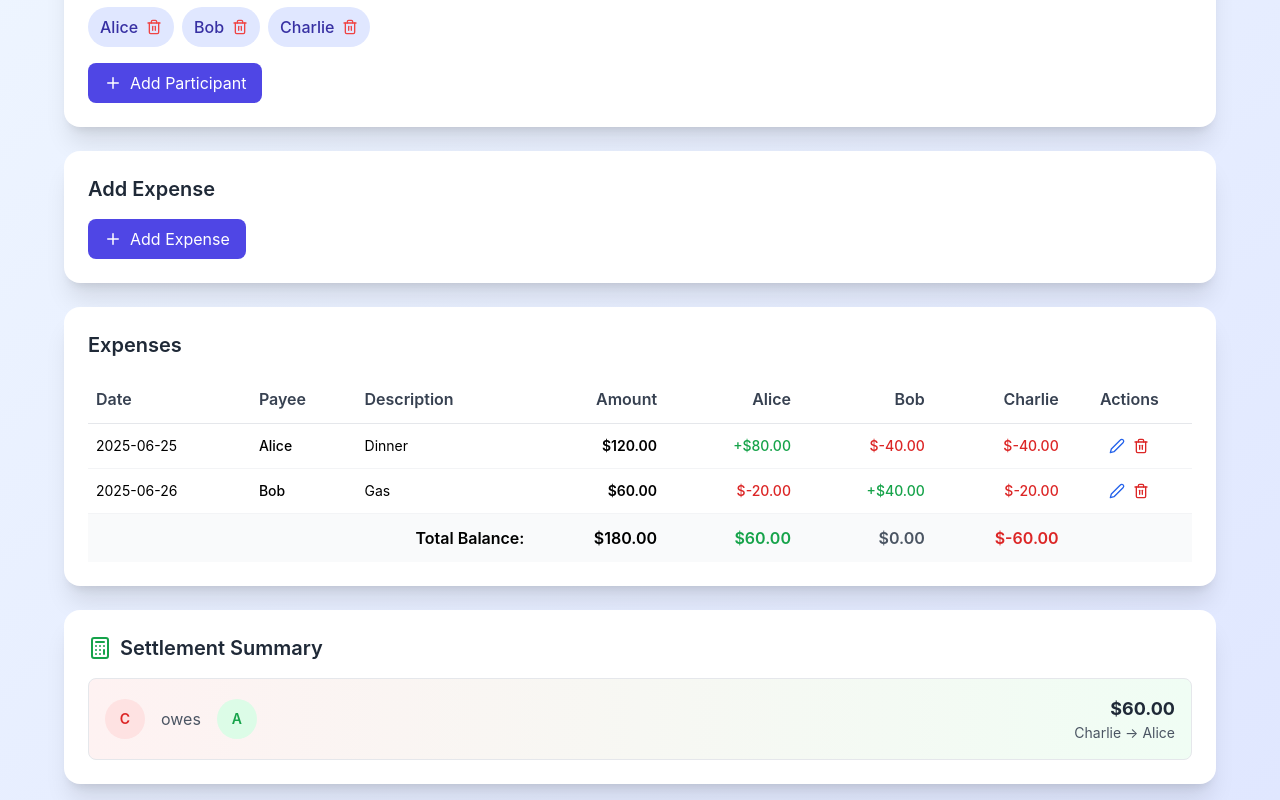
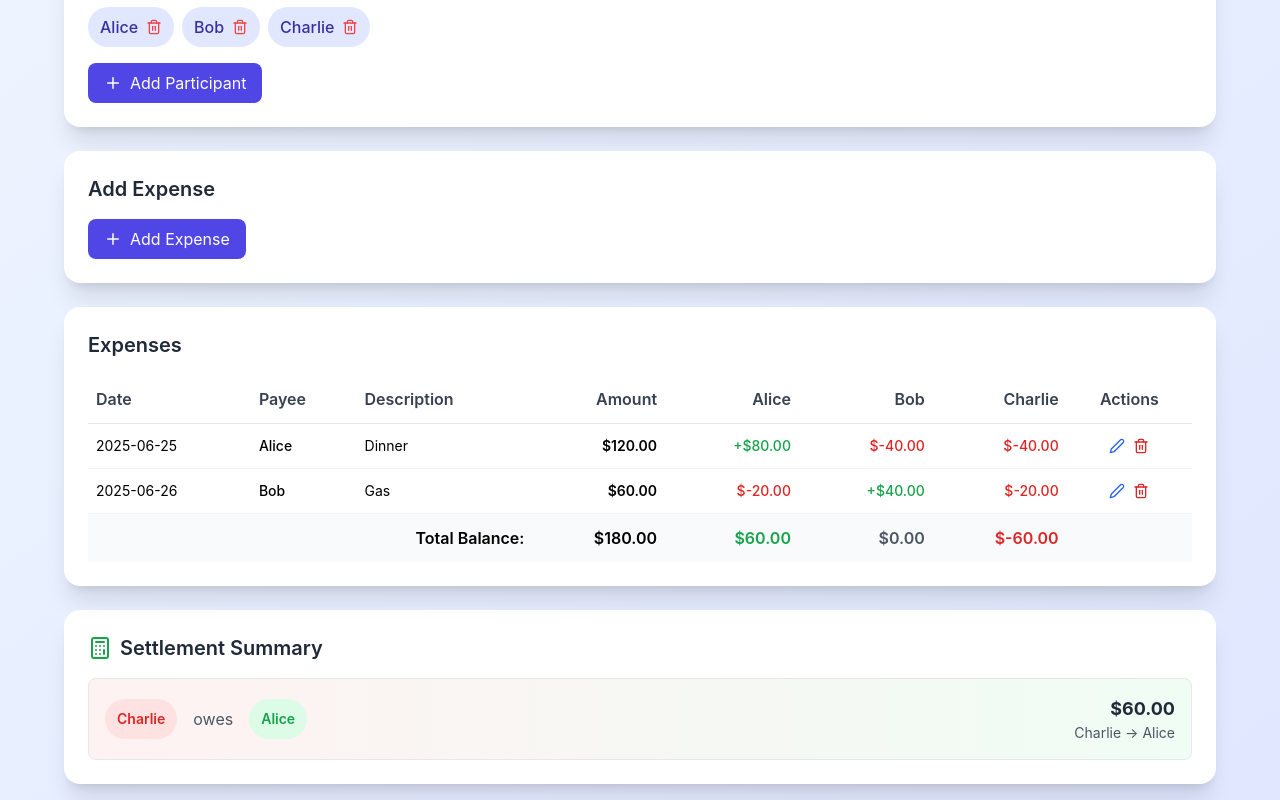
Before and after one commit to lelepalma/expense-splitter, a React (Create React App) app: page / in a window 1280 px wide. Shown: the part 217-1017 px from the top of the page. Built offline with nearby package versions, Linux system fonts and the light colour scheme.

Commit message:
Feat: Display full names in settlement summary
Updated the settlement summary section in ExpenseSplitter.js
to show full participant names instead of only the first letter.
Adjusted styling of the name containers to accommodate varying name lengths.

```diff
--- a/src/ExpenseSplitter.js
+++ b/src/ExpenseSplitter.js
@@ -512,12 +512,12 @@ const ExpenseSplitter = () => {
               {settlements.map((settlement, index) => (
                 <div key={index} className="flex items-center justify-between p-4 bg-gradient-to-r from-red-50 to-green-50 rounded-lg border">
                   <div className="flex items-center gap-4">
-                    <div className="w-10 h-10 bg-red-100 rounded-full flex items-center justify-center">
-                      <span className="text-red-600 font-semibold text-sm">{settlement.from[0]}</span>
+                    <div className="w-auto px-3 h-10 bg-red-100 rounded-full flex items-center justify-center">
+                      <span className="text-red-600 font-semibold text-sm">{settlement.from}</span>
                     </div>
                     <span className="text-gray-600">owes</span>
-                    <div className="w-10 h-10 bg-green-100 rounded-full flex items-center justify-center">
-                      <span className="text-green-600 font-semibold text-sm">{settlement.to[0]}</span>
+                    <div className="w-auto px-3 h-10 bg-green-100 rounded-full flex items-center justify-center">
+                      <span className="text-green-600 font-semibold text-sm">{settlement.to}</span>
                     </div>
                   </div>
                   <div className="text-right">
```
